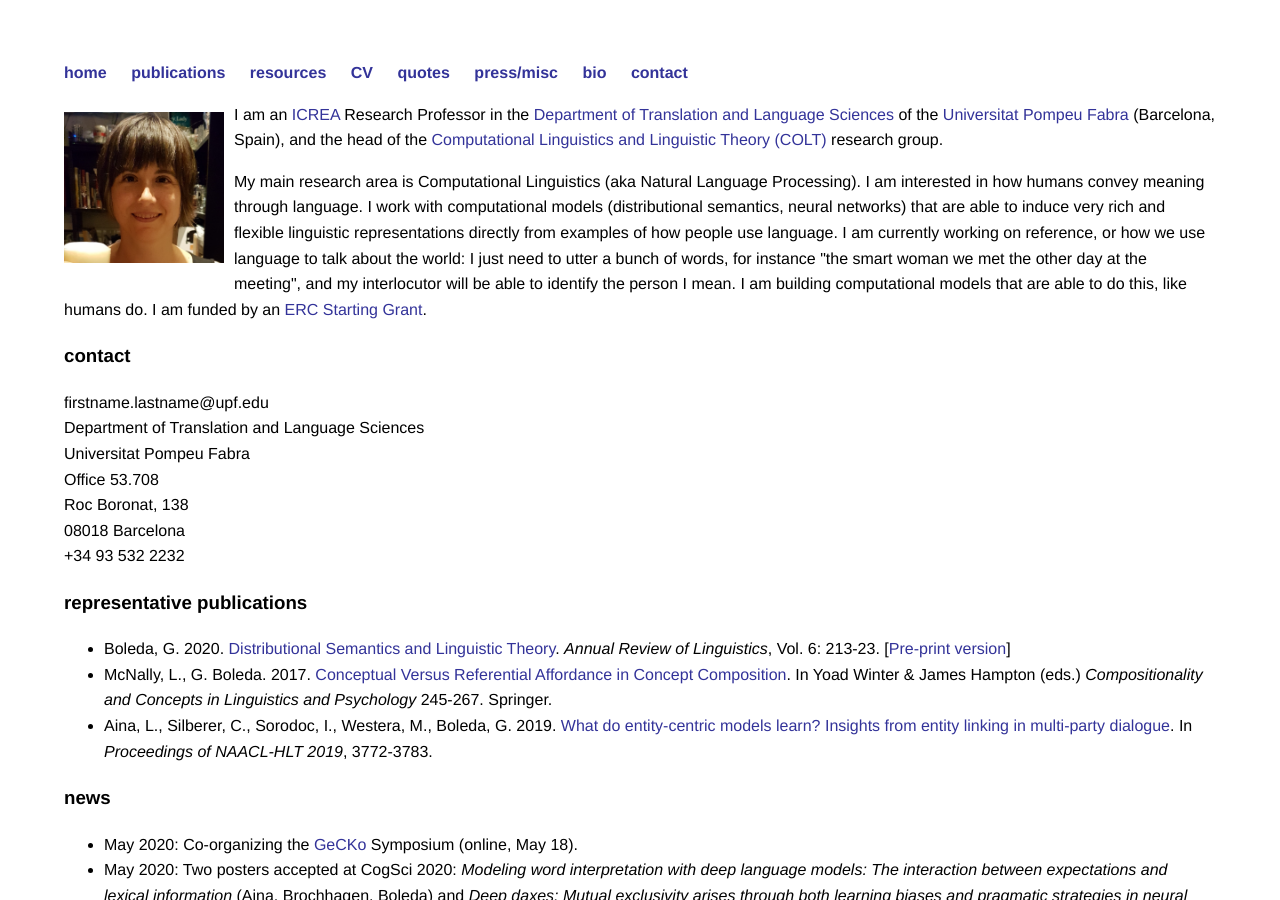
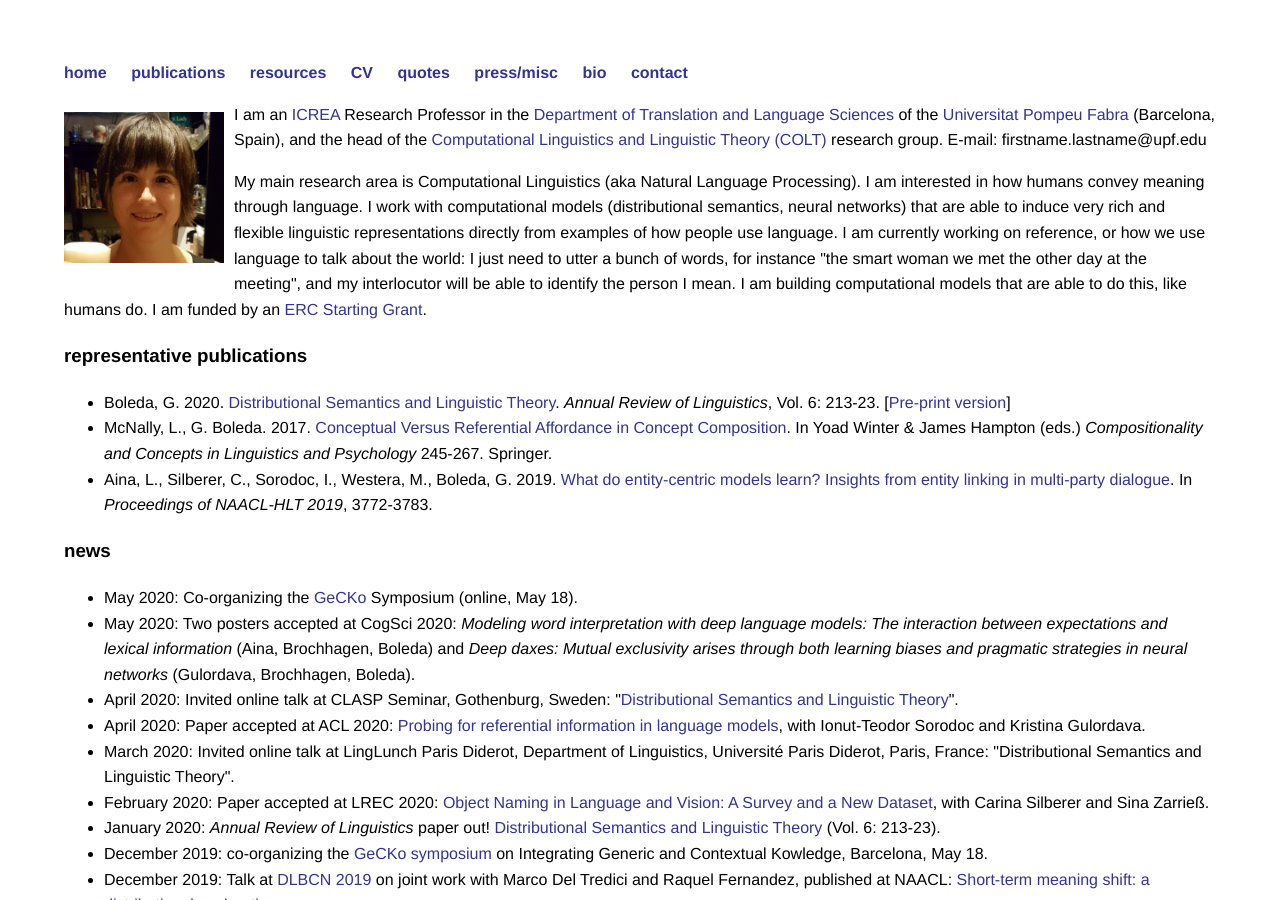
Before and after one commit to gboleda/gboleda.github.io, a Jekyll site: the page built from index.html, in a window 1280 px wide and 900 px high. Built offline with Jekyll 4.4.1, drawn with Linux system fonts in a browser that asks for light colours.

Commit message:
small change

```diff
--- a/index.html
+++ b/index.html
@@ -9,23 +9,14 @@
 	<a href="https://www.upf.edu/en/dtcl">Department of Translation and Language Sciences</a> of the
 	<a href="https://www.upf.edu">Universitat Pompeu Fabra</a> (Barcelona, Spain),
 and the head of the <a href="https://www.upf.edu/web/colt/">Computational Linguistics and Linguistic Theory (COLT)</a>
-research group. </p>
+research group. E-mail: firstname.lastname@upf.edu</p>
 
 <p>My main research area is Computational Linguistics (aka Natural Language Processing). I am interested in how humans convey meaning through language. I work with computational models (distributional semantics, neural networks)
 that are able to induce very rich and flexible linguistic representations directly from examples of how people use language.
 I am currently working on reference, or how we use language to talk about the world: I just need to utter a bunch of words,
 for instance "the smart woman we met the other day at the meeting", and my interlocutor will be able to identify the person
 I mean. I am building computational models that are able to do this, like humans do.
-  I am funded by an <a href="https://www.upf.edu/web/amore">ERC Starting Grant</a>.</p>
-
-<h3>contact</h3>
-<p>firstname.lastname@upf.edu<br>
-Department of Translation and Language Sciences<br>
-  Universitat Pompeu Fabra<br>
-  Office 53.708<br>
-Roc Boronat, 138<br>
-  08018 Barcelona<br>
-+34 93 532 2232
+  I am funded by an <a href="https://www.upf.edu/web/amore">ERC Starting Grant</a>.
 </p>
 
 <h3>representative publications</h3>
```
